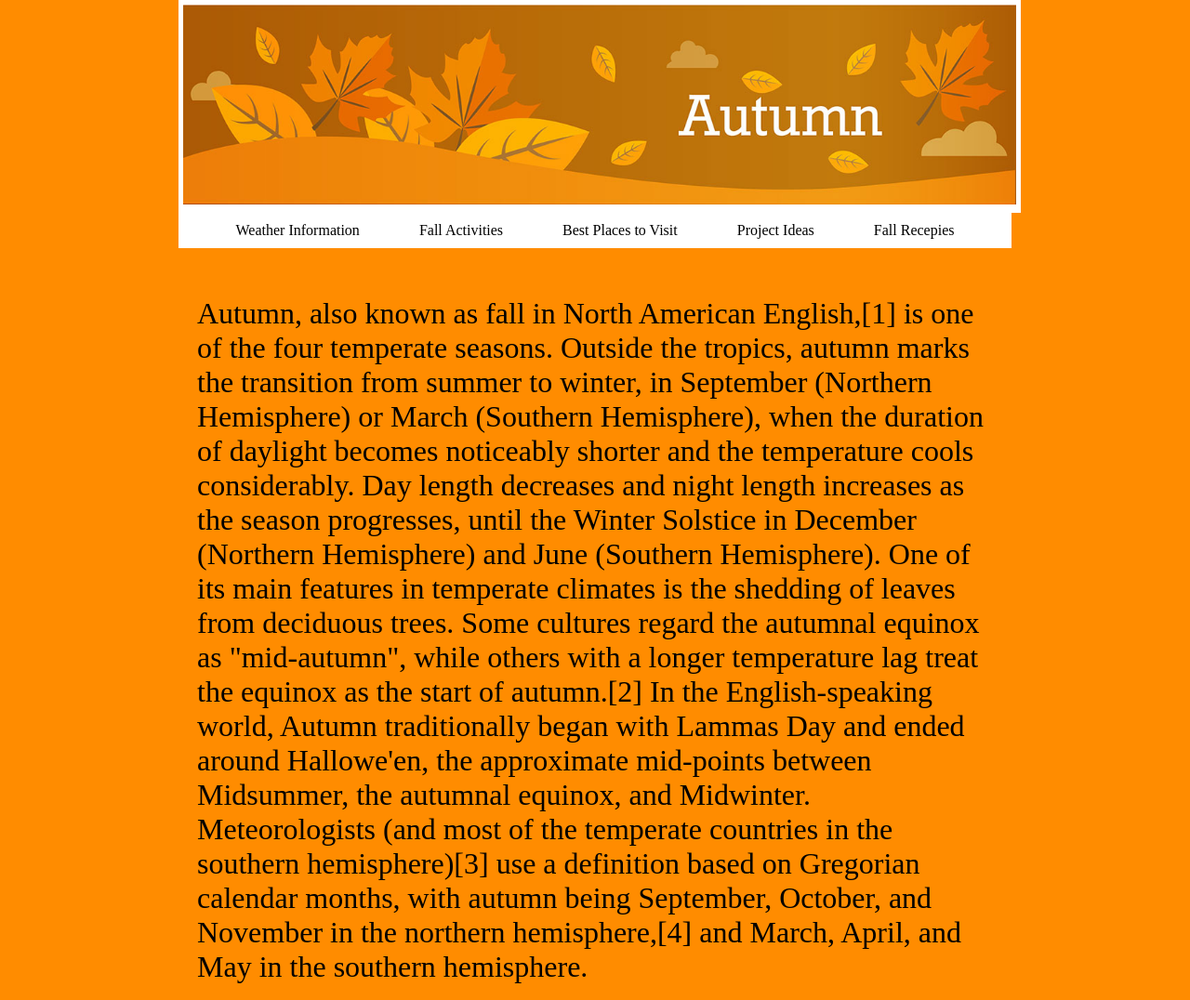
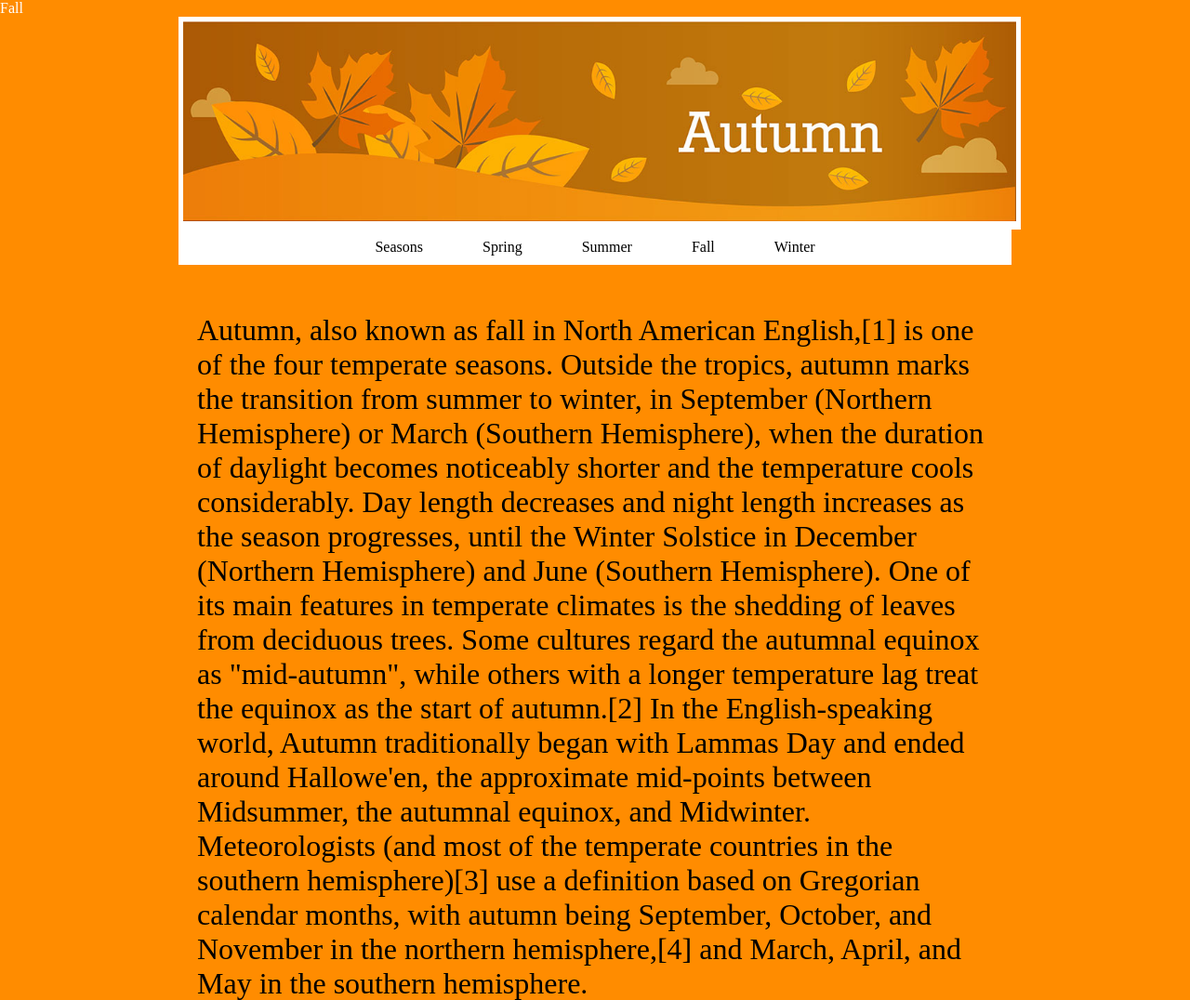
Before and after one commit to brielleaklestad/brielleaklestad.github.io, a plain HTML site: page fall.html in a window 1280 px wide. Shown: the top 1076 px of the page at 93% size. Drawn offline with Linux system fonts and the light colour scheme.

Commit message:
Add files via upload

```diff
--- a/fall.html
+++ b/fall.html
@@ -7,6 +7,7 @@
 </head>
 
 <body id=fall>
+    <a id="fall">Fall</a>
     <div id="wrap">
         <header>
             <img src="autumn.jpg">
@@ -14,11 +15,11 @@
 
         <nav>
             <ul>
-                <li><a href="">Weather Information</a></li>
-                <li><a href="">Fall Activities</a></li>
-                <li><a href=""> Best Places to Visit</a></li>
-                <li><a href="">Project Ideas</a></li>
-                <li><a href="">Fall Recepies</a></li>
+                <li><a href="seasons.html">Seasons</a></li>
+                <li><a href="spring.html">Spring</a></li>
+                <li><a href="summer.html">Summer</a></li>
+                <li><a href="fall.html">Fall</a></li>
+                <li><a href="winter.html">Winter</a></li>
             </ul>
         </nav>
 
```
